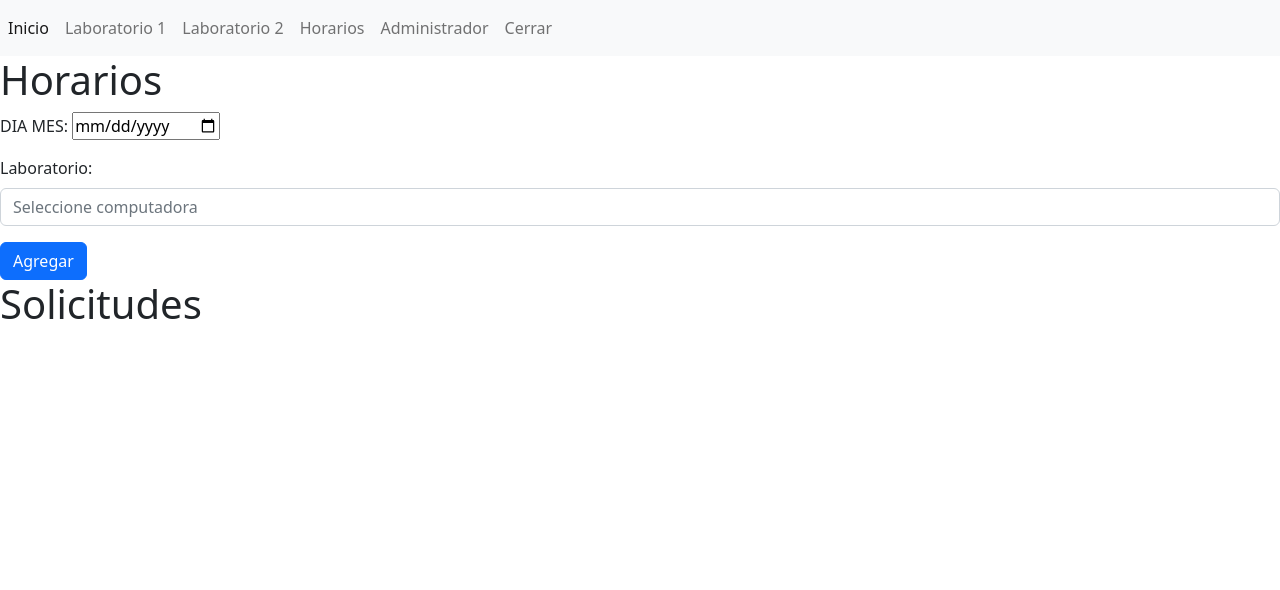
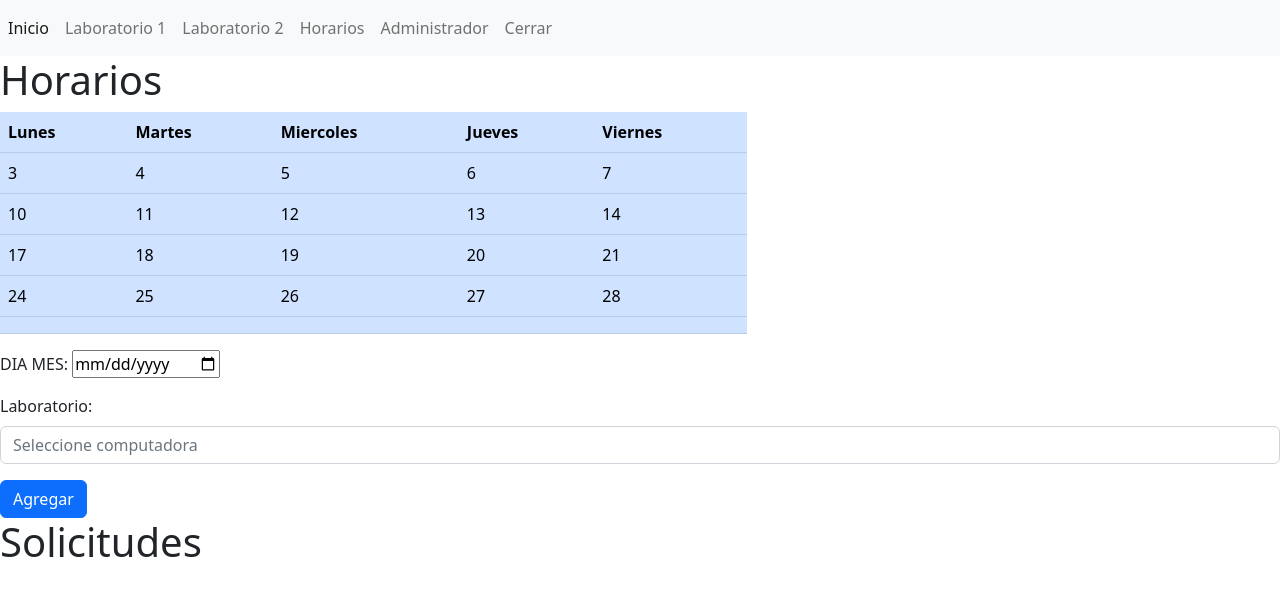
Before and after one commit to eliudroman/control_lab, a Flask app: page /horarios in a window 1280 px wide. Shown: the top 590 px of the page. Run offline with Flask 3, Linux system fonts and the light colour scheme; the visitor is signed in with stand-in values (Sample User, id 1); data that the repository does not hold is empty.

Commit message:
v3_Horarios

```diff
--- a/Labcontrol/app.py
+++ b/Labcontrol/app.py
@@ -4,7 +4,8 @@ from flaskext.mysql import MySQL
 from datetime import datetime
 from flask import send_from_directory
 import os
-
+from datetime import date
+import calendar
 ####
 app=Flask(__name__)
 app.secret_key="UPIIT"
@@ -94,6 +95,7 @@ def laboratorio2():
     computadoras=cursor.fetchall()
     conexion.commit()
     print(computadoras)
+
     return render_template("sitio/laboratorio2.html", computadoras=computadoras)
 
 
@@ -132,7 +134,31 @@ def horarios():
     solicitud=cursor.fetchall()
     conexion.commit()
 
-    return render_template("sitio/horarios.html",solicitud=solicitud)
+    now = date.today()
+    print(now)
+    ano = 0
+    ano = int(str(now)[0])*1000 + int(str(now)[1])*100 + int(str(now)[2])*10 + int(str(now)[3])
+    #print(ano)
+    dia = 0
+    dia = int(str(now)[8])*10 + int(str(now)[9])
+    #print(dia)
+    mes = 0
+    mes = int(str(now)[5])*10 + int(str(now)[6])
+    #print(mes)
+
+    cal= calendar.Calendar()
+    Horario = []
+    for j in cal.monthdayscalendar(ano,mes):
+        for i in j:
+            Horario.append(i)
+    vacia = True
+    for k in range(0,5):
+        if(Horario[k] != 0):
+            vacia = False
+    if(vacia == True):
+        for k in range(0,7):
+            Horario.remove(Horario[0])
+    return render_template("sitio/horarios.html",solicitud=solicitud,Horario=Horario)
 
 
 @app.route("/horarios/solicitar", methods=["POST"])
--- a/Labcontrol/templates/sitio/horarios.html
+++ b/Labcontrol/templates/sitio/horarios.html
@@ -3,6 +3,41 @@
 <h1>
     Horarios
 </h1>
+
+
+<div class="col-md-7">
+
+    <div class="table-responsive">
+        <table class="table table-primary">
+            <thead>
+                <tr>
+                    <th>Lunes</th>
+                    <th>Martes</th>
+                    <th>Miercoles</th>
+                    <th>Jueves</th>
+                    <th>Viernes</th>
+                </tr>
+            </thead>
+            <tbody>
+
+                {% for i in range (0,30,7) %}
+                <tr>
+                    {% for j in range(0,5) %}
+                    <td>{{ Horario[j+i] }}</td>
+                    {% endfor %}
+
+                </tr>
+                {% endfor %}
+
+
+            </tbody>
+        </table>
+    </div>
+
+
+</div>
+
+
 
 <form action="/horarios/solicitar" method="post" enctype="multipart/form-data">
 
```
